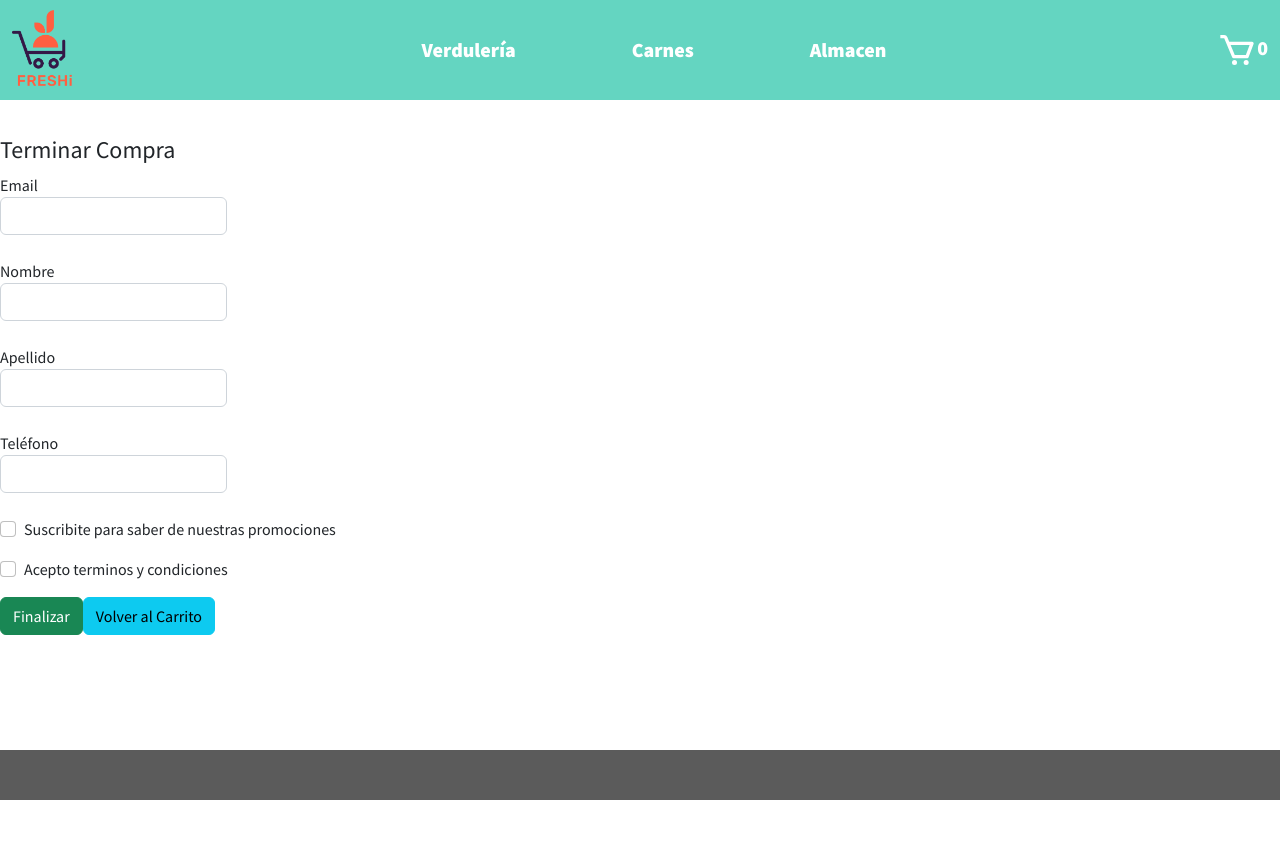
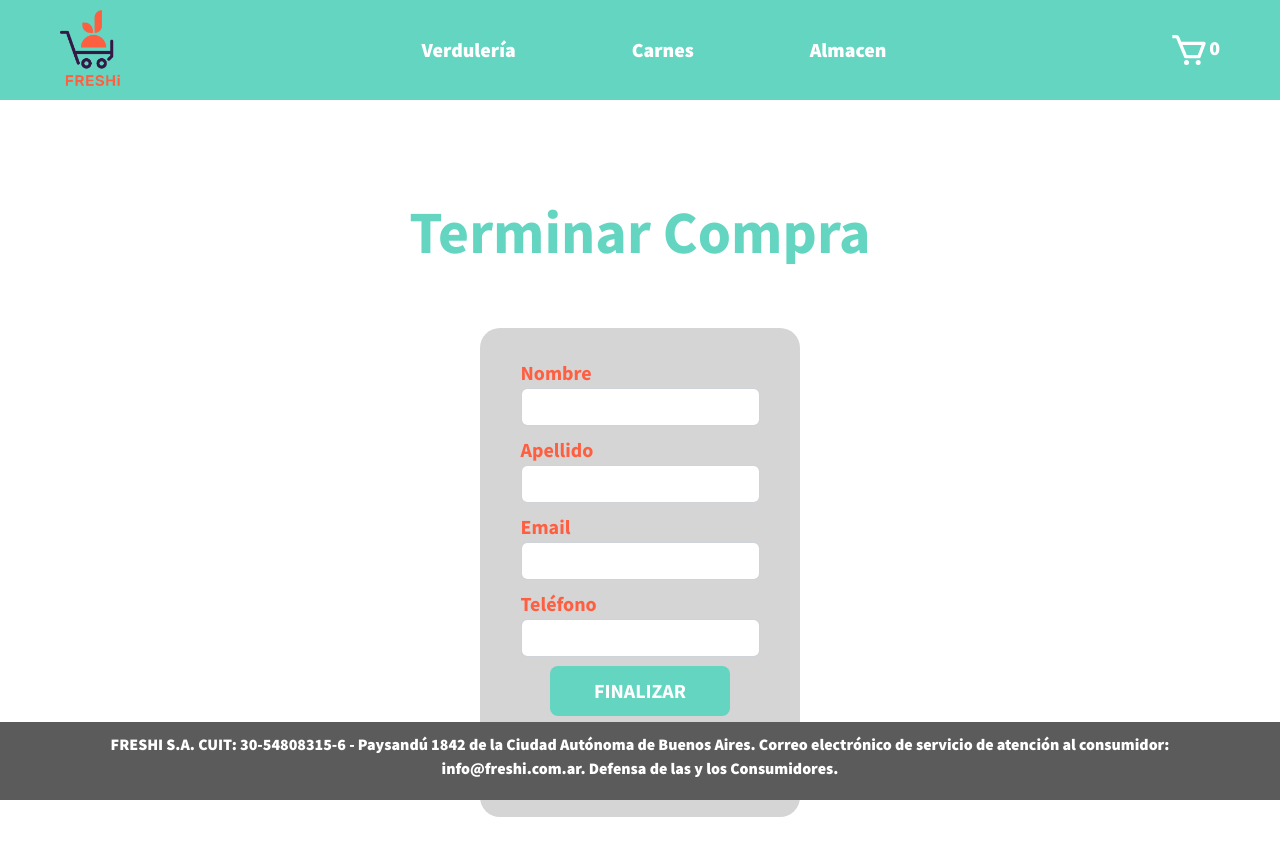
Before and after one commit to EzequielGarcia17/react48585, a React (Create React App) app: page /checkout in a window 1280 px wide. Shown: the top 856 px of the page. Before the commit the page ends 800 px from the top, so only its background shows below. Built offline with nearby package versions, Linux system fonts and the light colour scheme.

Commit message:
app finalizada

```diff
--- a/src/App.css
+++ b/src/App.css
@@ -9,14 +9,17 @@
 
 footer{
   width: 100%;
-  height: 50px;
+  height: auto;
   background-color: #5b5b5b;
   z-index: 10;
   bottom: 0px;
   color: white;
   text-align: center;
-  line-height: 100px;
-  font-size: 30px;
+  padding-top: 10px;
+  padding-bottom: 20px;
+  padding-left: 60px;
+  padding-right: 60px;
+  font-size: 16px;
   font-weight: 900;
   position: fixed;
 }
--- a/src/App.js
+++ b/src/App.js
@@ -38,7 +38,10 @@ function App() {
           <Route path="/checkout" element={<Checkout/>}/>
         </Routes>
       </Router>
-      <footer className="foot"></footer>
+      <footer className="foot">
+        FRESHI S.A. CUIT: 30-54808315-6 - Paysandú 1842 de la Ciudad Autónoma de Buenos Aires.
+        Correo electrónico de servicio de atención al consumidor: info@freshi.com.ar.
+        Defensa de las y los Consumidores.</footer>
     </div>
   </CartProvider>
  // </UiProvider>
--- a/src/components/CartWidget/CartWidget.jsx
+++ b/src/components/CartWidget/CartWidget.jsx
@@ -2,7 +2,6 @@ import React, { useContext } from 'react'
 import { BiCart } from "react-icons/bi";
 import { CartContext } from '../context/CartContext';
 import "./CartWidget.css"
-
 
 export const CartWidget = () => {
 
--- a/src/components/Checkout/Checkout.css
+++ b/src/components/Checkout/Checkout.css
@@ -2,3 +2,68 @@
     width: 100%;
     padding-top: 120px;
 }
+
+.completarDatos{
+    text-align: center;
+    background-color: #d5d5d5;
+    width: 320px;
+    padding: 30px;
+    border-radius: 20px;
+    margin: 0 auto;
+}
+
+.completarDatos label{
+    font-size: 20px;
+    font-weight: 700;
+    color: #ff5f41;;
+    text-align: left;
+
+}
+
+.completarDatos input{
+    color:#64d5c1;
+    font-weight: 600;
+    margin-bottom: -15px;
+}
+
+.volverCarrito{
+    background-color: #fff;
+    color: #ff5f41;
+    border: 2px solid;
+    font-size: 18px;
+    width: 160px;
+    transition: 0.3s ease-in-out;
+    display: inline-block;
+    text-decoration: none;
+    padding: 10px;
+    border-radius: 8px;
+    margin-top: 20px;
+}
+
+.volverCarrito:hover{
+    background-color: #fff;
+    border: 2px solid #64d5c1;
+    color: #64d5c1;
+    transition: 0.5s ease-in-out;
+}
+
+.ctaFin{
+    text-align: center;
+    height: 50px;
+    min-width: 180px;
+    background-color: #64d5c1;
+    border: 0;
+    border-radius: 8px;
+    font-size: 20px;
+    line-height: 24px;
+    padding-left: 30px;
+    padding-right: 30px;
+    font-weight: 700;
+    color:#fff;
+    transition: 0.3s;
+}
+.ctaFin:hover {
+    background-color: #ff5f41;
+    color: #fff;
+    transition: 0.5s;
+}
--- a/src/components/Checkout/Checkout.jsx
+++ b/src/components/Checkout/Checkout.jsx
@@ -74,39 +74,33 @@ ordenes.add(orden)
 
     return (
         <div className="checkout">
-            <h3>Terminar Compra</h3>
-            <form onSubmit={handleSubmit}>
+            <h1>Terminar Compra</h1>
+            <form className="completarDatos" onSubmit={handleSubmit}>
                 <div class="mb-3">
-                    <label htmlFor="" for="exampleInputEmail1" class="form-label">Email
-                        <input type="email" class="form-control" id="exampleInputEmail1" aria-describedby="emailHelp" onChange={(e) => setEmail(e.target.value)} value={email}/>
+                    <label for="exampleInputName1" class="form-label">Nombre
+                        <input type="text" class="form-control" id="exampleInputName1" onChange={(e) => setNombre(e.target.value)} value={nombre}/>
                     </label>
+
                     {/* <div id="emailHelp" class="form-text">We'll never share your email with anyone else.</div> */}
                 </div>
                 <div class="mb-3">
-                    <label for="exampleInputPassword1" class="form-label">Nombre
-                        <input type="text" class="form-control" id="exampleInputPassword1" onChange={(e) => setNombre(e.target.value)} value={nombre}/>
+                    <label for="exampleInputApellido1" class="form-label">Apellido
+                        <input type="text" class="form-control" id="exampleInputApellido1" onChange={(e) => setApellido(e.target.value)} value={apellido}/>
                     </label>
                 </div>
                 <div class="mb-3">
-                    <label for="exampleInputPassword1" class="form-label">Apellido
-                        <input type="text" class="form-control" id="exampleInputPassword1" onChange={(e) => setApellido(e.target.value)} value={apellido}/>
+                    <label htmlFor="" for="exampleInputEmail1" class="form-label" required>Email
+                        <input type="email" class="form-control" required id="exampleInputEmail1" aria-describedby="emailHelp" onChange={(e) => setEmail(e.target.value)} value={email}/>
                     </label>
                 </div>
                 <div class="mb-3">
-                    <label for="exampleInputPassword1" class="form-label">Teléfono
-                        <input type="number" class="form-control" id="exampleInputPassword1" onChange={(e) => setTelefono(e.target.value)} value={telefono}/>
+                    <label for="exampleInputPhone1" class="form-label" required>Teléfono
+                        <input type="number" class="form-control" required id="exampleInputPhone1" onChange={(e) => setTelefono(e.target.value)} value={telefono}/>
                     </label>
                 </div>
-                <div class="mb-3 form-check">
-                    <input type="checkbox" class="form-check-input" id="exampleCheck1" />
-                    <label class="form-check-label" for="exampleCheck1">Suscribite para saber de nuestras promociones</label>
-                </div>
-                <div class="mb-3 form-check">
-                    <input type="checkbox" class="form-check-input" id="exampleCheck1" />
-                    <label class="form-check-label" for="exampleCheck1">Acepto terminos y condiciones</label>
-                </div>
-                <button type="submit" class="btn btn-success">Finalizar</button>
-                <Link to="/cart" class="btn btn-info">Volver al Carrito</Link>
+                <button type="submit" class="ctaFin">FINALIZAR</button>
+                <br/>
+                <Link to="/cart" class="volverCarrito">Volver al Carrito</Link>
             </form>
         </div>
     )
--- a/src/components/ItemCount/ItemCount.css
+++ b/src/components/ItemCount/ItemCount.css
@@ -4,6 +4,7 @@
 }
 
 h3{
+    margin-top: -12px;
     text-align: left;
     font-size: 24px;
 }
@@ -11,3 +12,17 @@ h3{
 div{
     margin: 0 auto;
 }
+
+.cantidad{
+    font-size: 24px;
+    font-weight: 700;
+    background-color: #64d5c1;
+    border: 2px solid #3aa592;
+    transition: 0.3s ease-in-out;
+}
+
+.cantidad:hover{
+    background-color: #fff;
+    color:#64d5c1;
+    transition: 0.5s ease-in-out;
+}
--- a/src/components/ItemCount/ItemCount.jsx
+++ b/src/components/ItemCount/ItemCount.jsx
@@ -16,19 +16,19 @@ export const ItemCount = ({max, cantidad, modify}) => {
         modify ( cantidad -1 )
         }
     }
-    const reset = () =>{
-        modify(0)
-    }
+    // const reset = () =>{
+    //     modify(0)
+    // }
 
 
 return (
     <div>
     <h3>Cantidad</h3>
     <ButtonGroup aria-label="Basic example">
-        <Button variant="secondary" onClick={restar}>-</Button>
-        <Button variant="secondary">{cantidad}</Button>
-        <Button variant="secondary" onClick={sumar}>+</Button>
-        <Button variant="secondary" onClick={reset}>🔄</Button>
+        <Button className="cantidad" variant="secondary" onClick={restar}>-</Button>
+        <Button className="cantidad" variant="secondary">{cantidad}</Button>
+        <Button className="cantidad" variant="secondary" onClick={sumar}>+</Button>
+        {/* <Button variant="secondary" onClick={reset}>🔄</Button> */}
     </ButtonGroup>
     </div>
 )
--- a/src/components/ItemDetail/ItemDetail.css
+++ b/src/components/ItemDetail/ItemDetail.css
@@ -25,7 +25,9 @@ padding: 5%;
     }
 }
 
-
+.parrafo{
+    line-height: 32px;
+}
 
 .detalle{
     width:100%;
@@ -34,10 +36,6 @@ padding: 5%;
 .mainTitle{
 font-size: 4em;
 }
-
-
-
-
 
 .card-text{
     font-size: 24px;
@@ -54,30 +52,33 @@ font-size: 4em;
 }
 
 .priceDet{
+    margin-top: -12px;
     font-size: 3em;
     font-weight: 900;
     color: #ff5f41;
 }
 
 .ctaDet {
-    height: 50px;
-    width: 160px;
+    height: 60px;
+    width: auto;
     min-width: 160px;
     background-color: #64d5c1;
     border: 0;
-    border-radius: 16px;
+    border-radius: 32px;
+    padding: 20px;
     font-size: 24px;
-    line-height: 45px;
+    line-height: 22px;
     text-align: center;
-    margin-top: 10px;
-    transition: 0.5s;
-    float: left;
+    margin-top: 20px;
+    transition: 0.5s ease-out;
+    display: inline-block;
 }
 
 .ctaDet:hover {
     background-color: #ff5f41;
     color: #fff;
-    transition: 0.3s;
+    transition: 0.3s ease-in;
+    transform: scale(105%);
 }
 .heroDet{
 width: 55%;
@@ -92,3 +93,33 @@ border-radius: 20px;
     padding-top: 0px;
     margin: 0px;
 }
+
+.back{
+    display: flex;
+    flex-direction: column;
+    width: 100%;
+    background-color: #ff5f41;
+    gap: 20px;
+}
+
+.volver{
+    background-color: #fff;
+    color: #ff5f41;
+    border: 2px solid;
+    font-size: 18px;
+    width: 140px;
+    padding-right: 20px;
+    transition: 0.3s ease-in-out;
+    display: inline-block;
+}
+
+.volver:hover{
+    background-color: #fff;
+    border: 2px solid #64d5c1;
+    color: #64d5c1;
+    transition: 0.5s ease-in-out;
+}
+
+.goCart{
+    margin-top: 20px;
+}
--- a/src/components/ItemDetail/ItemDetail.jsx
+++ b/src/components/ItemDetail/ItemDetail.jsx
@@ -6,6 +6,9 @@ import "./ItemDetail.css"
 import { CartContext } from '../context/CartContext';
 import { Link } from 'react-router-dom';
 import Swal from 'sweetalert2';
+import { BiCart, BiChevronsLeft } from "react-icons/bi";
+
+
 export const ItemDetail = ({id, name, description, origen, price, amount, image, category, stock}) => {
 
 const navigate = useNavigate ()
@@ -41,15 +44,18 @@ const sumarAlCarrito = () => {
     <Card className="itemdetalle">
         <Card.Img className="heroDet" variant="top" src={image} />
         <Card.Body className="detBody">
+            <Button className="volver" onClick={volverAtras}><BiChevronsLeft/>Volver</Button>
             <Card.Title className='mainTitle'>{name}</Card.Title>
-            <Card.Text>{description}</Card.Text>
+            <Card.Text className="parrafo">{description}</Card.Text>
             <p className="subt">Origen: <span className="light">{origen}</span></p>
-            <p className="subt">Categoría: <span className="light">{category}</span></p>
+            <p className="subt">Stock: <span className="light">{stock}</span></p>
             <Card.Text  className="subt priceDet">${price} {amount}</Card.Text>
             <ItemCount max={stock} min="1" modify={setCounter} cantidad={counter}/>
-            <Button className="compra ctaDet" onClick={sumarAlCarrito}>Agregar al carrito</Button>
-            <Link to="/cart">Ir al carrito</Link>
-            <Button onClick={volverAtras}>Volver</Button>
+            <Button className="compra ctaDet" onClick={sumarAlCarrito}><BiCart/> Agregar al carrito</Button>
+            <br/>
+            <Link to="/cart">
+                <Button className="volver goCart">Ir al carrito<BiCart/></Button>
+            </Link>
         </Card.Body>
     </Card>
     </div>
--- a/src/components/NavBar/NavBar.css
+++ b/src/components/NavBar/NavBar.css
@@ -25,6 +25,8 @@ text-align: center;
     top:0;
     left: 0;
     z-index: 10;
+    padding-left: 60px;
+    padding-right: 60px;
 }
 
 .link{
```
Also changed, not shown: src/components/Cart/Cart.css (+177 -0 lines), src/components/Cart/Cart.jsx (+21 -15 lines).
